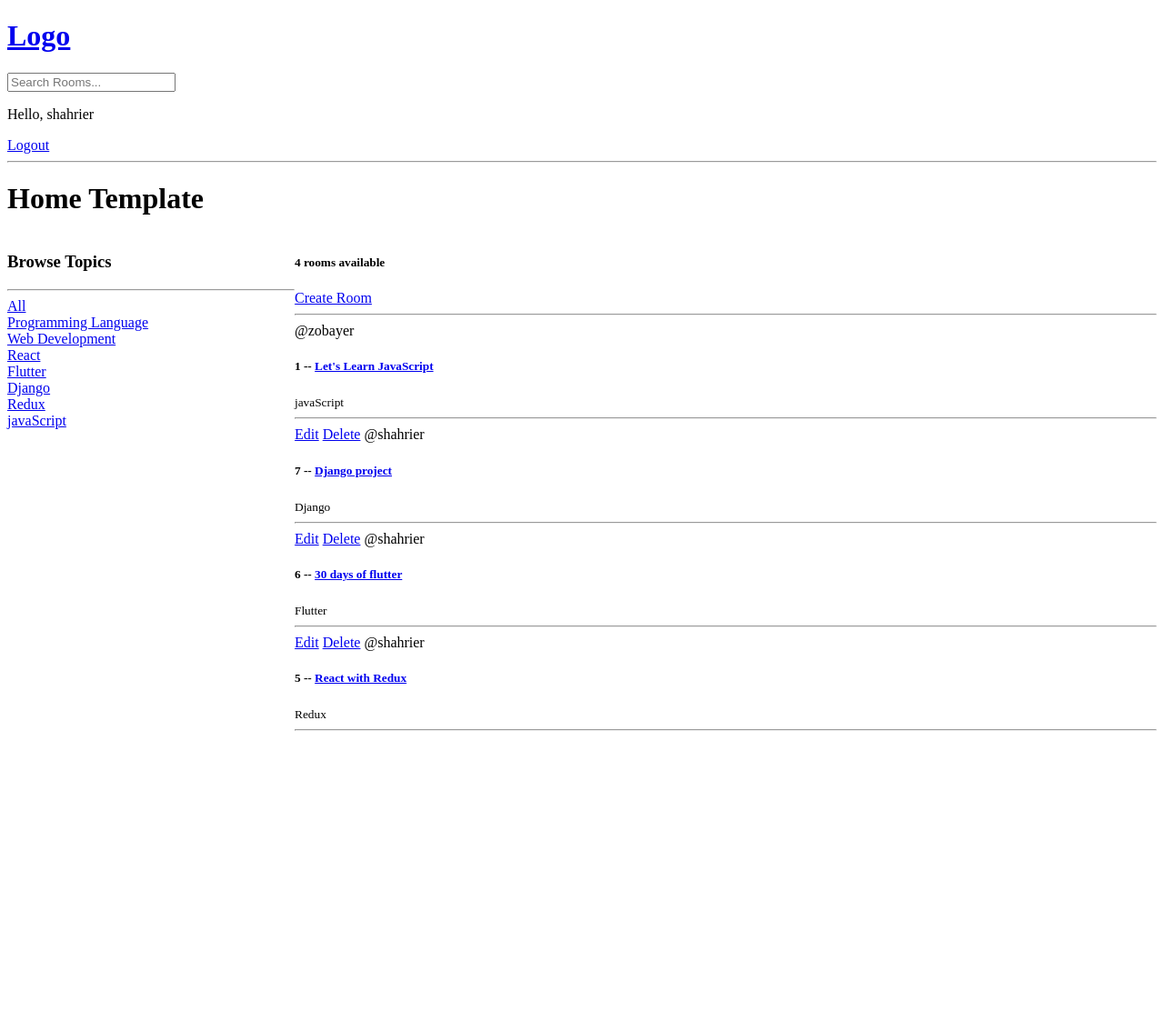
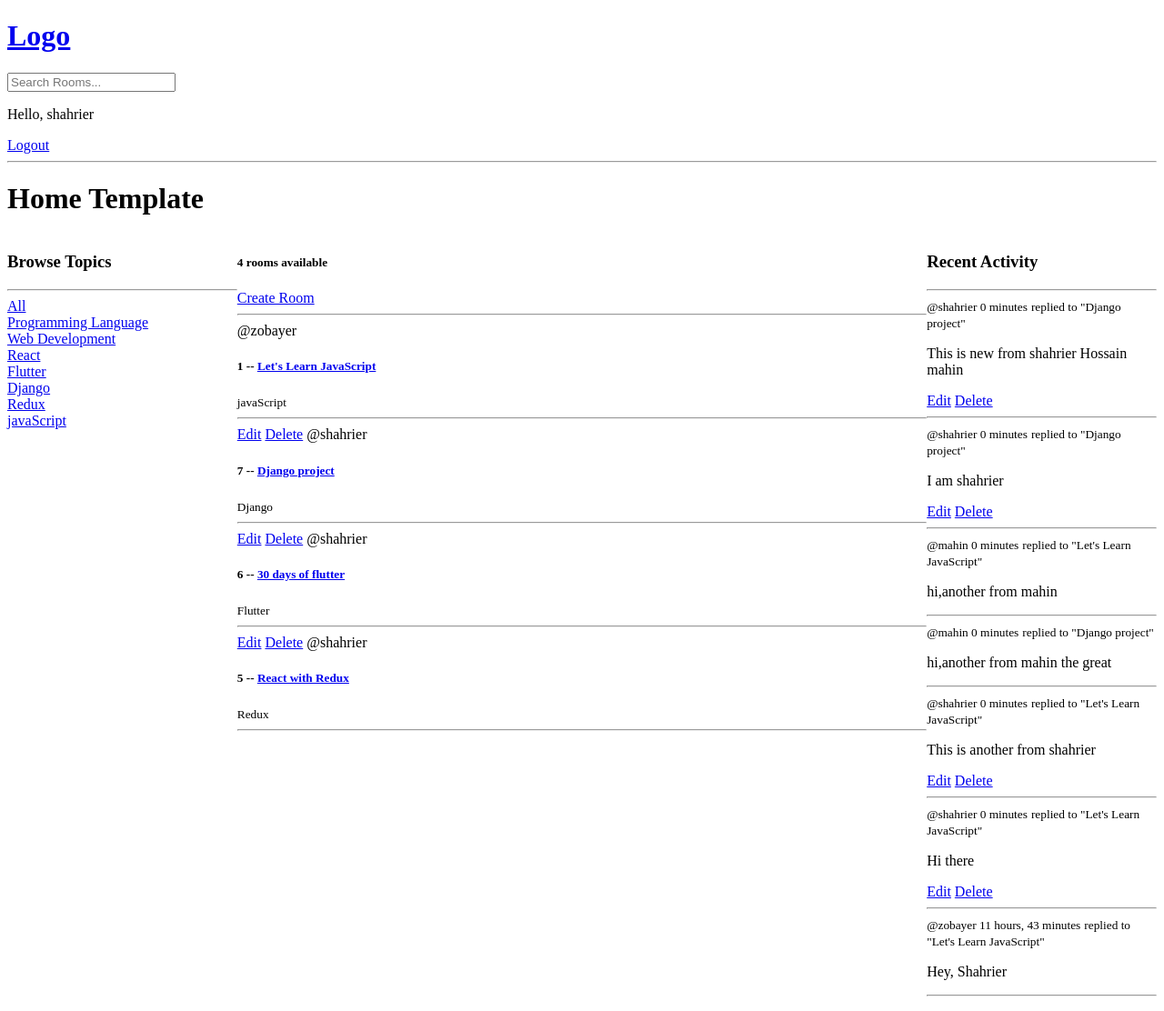
Before and after one commit to hossain-shahrier/studytogether, a Django app: page / in a window 1280 px wide. Shown: the whole page at 91% size. Before the commit the page ends 804 px from the top, so only its background shows below. Run offline with Django 4.2, Linux system fonts and the light colour scheme; a user stored in the database is signed in; data comes from the database, SQL or seed files in the repository; both versions use the stored data as it was after the commit.

Commit message:
Activity feed and Components

```diff
--- a/base/models.py
+++ b/base/models.py
@@ -43,5 +43,8 @@ class Message(models.Model):
     updated = models.DateTimeField(auto_now=True)
     created = models.DateTimeField(auto_now_add=True)
 
+    class Meta:
+        ordering = ['-updated', '-created']
+
     def __str__(self):
         return self.body[0:50]
--- /dev/null
+++ b/base/templates/base/activity_component.html
@@ -0,0 +1,14 @@
+<h3>Recent Activity</h3>
+<hr />
+{% for message in room_messages %}
+<div>
+  <small>@{{message.user.username}} {{message.created|timesince}}</small>
+  <small>replied to "{{message.room}}"</small>
+  <p>{{message}}</p>
+  {% if request.user == message.user %}
+  <a href="{% url 'update-message' message.id %}">Edit</a>
+  <a href="{% url 'delete-message' message.id %}">Delete</a>
+  {% endif %}
+  <hr />
+</div>
+{% endfor %}
--- a/base/templates/base/home.html
+++ b/base/templates/base/home.html
@@ -13,44 +13,17 @@
     <style>
       .home-container {
         display: grid;
-        grid-template-columns: 1fr 3fr;
+        grid-template-columns: 1fr 3fr 1fr;
       }
     </style>
     <h1>Home Template</h1>
     <div class="home-container">
-      <div>
-        <h3>Browse Topics</h3>
-        <hr />
-        <div>
-          <a href="{% url 'home' %}">All</a>
-        </div>
-        {%for topic in topics %}
-        <div>
-          <a href="{% url 'home'%}?q={{topic.name}}">{{topic.name}}</a>
-        </div>
-        {% endfor %}
-      </div>
-
-      <div>
-        <h5>{{rooms_count}} rooms available</h5>
-        <a href="{% url 'create-room' %}">Create Room</a>
-        <hr />
-        {% for room in rooms %}
-        <div>
-          {% if request.user == room.host%}
-          <a href="{% url 'update-room' room.id %}">Edit</a>
-          <a href="{% url 'delete-room' room.id %}">Delete</a>
-          {% endif %}
-          <span>@{{room.host.username}}</span>
-          <h5>
-            {{room.id}} -- <a href="{% url 'room' room.id %}">{{room.name}}</a>
-          </h5>
-          <small>{{room.topic}}</small>
-          <hr />
-
-          {%endfor%}
-        </div>
-      </div>
+      <!-- Topics -->
+      <div class="topic">{% include 'base/topic_component.html' %}</div>
+      <!-- Rooms -->
+      <div>{% include 'base/room_component.html' %}</div>
+      <!-- Activity -->
+      <div>{% include 'base/activity_component.html' %}</div>
     </div>
 
     {%endblock%}
--- /dev/null
+++ b/base/templates/base/room_component.html
@@ -0,0 +1,20 @@
+<h5>{{rooms_count}} rooms available</h5>
+<a href="{% url 'create-room' %}">Create Room</a>
+<hr />
+{% for room in rooms %}
+<div>
+  <div>
+    {% if request.user == room.host%}
+    <a href="{% url 'update-room' room.id %}">Edit</a>
+    <a href="{% url 'delete-room' room.id %}">Delete</a>
+    {% endif %}
+    <span>@{{room.host.username}}</span>
+    <h5>
+      {{room.id}} --
+      <a href="{% url 'room' room.id %}">{{room.name}}</a>
+    </h5>
+    <small>{{room.topic}}</small>
+    <hr />
+  </div>
+</div>
+{%endfor%}
--- /dev/null
+++ b/base/templates/base/topic_component.html
@@ -0,0 +1,10 @@
+<h3>Browse Topics</h3>
+<hr />
+<div>
+  <a href="{% url 'home' %}">All</a>
+</div>
+{%for topic in topics %}
+<div>
+  <a href="{% url 'home'%}?q={{topic.name}}">{{topic.name}}</a>
+</div>
+{% endfor %}
--- a/base/views.py
+++ b/base/views.py
@@ -71,14 +71,16 @@ def home(request):
     rooms = Room.objects.filter(
         Q(topic__name__icontains=q) | Q(name__icontains=q) | Q(description__icontains=q))
     topics = Topic.objects.all()
+    room_messages = Message.objects.filter(Q(room__topic__name__icontains=q))
     rooms_count = rooms.count()
-    context = {"rooms": rooms, "topics": topics, 'rooms_count': rooms_count}
+    context = {"rooms": rooms, "topics": topics,
+               'rooms_count': rooms_count, 'room_messages': room_messages}
     return render(request, 'base/home.html', context)
 
 
 def room(request, pk):
     room = Room.objects.get(id=int(pk))
-    room_messages = room.message_set.all().order_by('-created')
+    room_messages = room.message_set.all()
     participants = room.participants.all()
 
     if request.method == 'POST':
```
Also changed, not shown: db.sqlite3.
